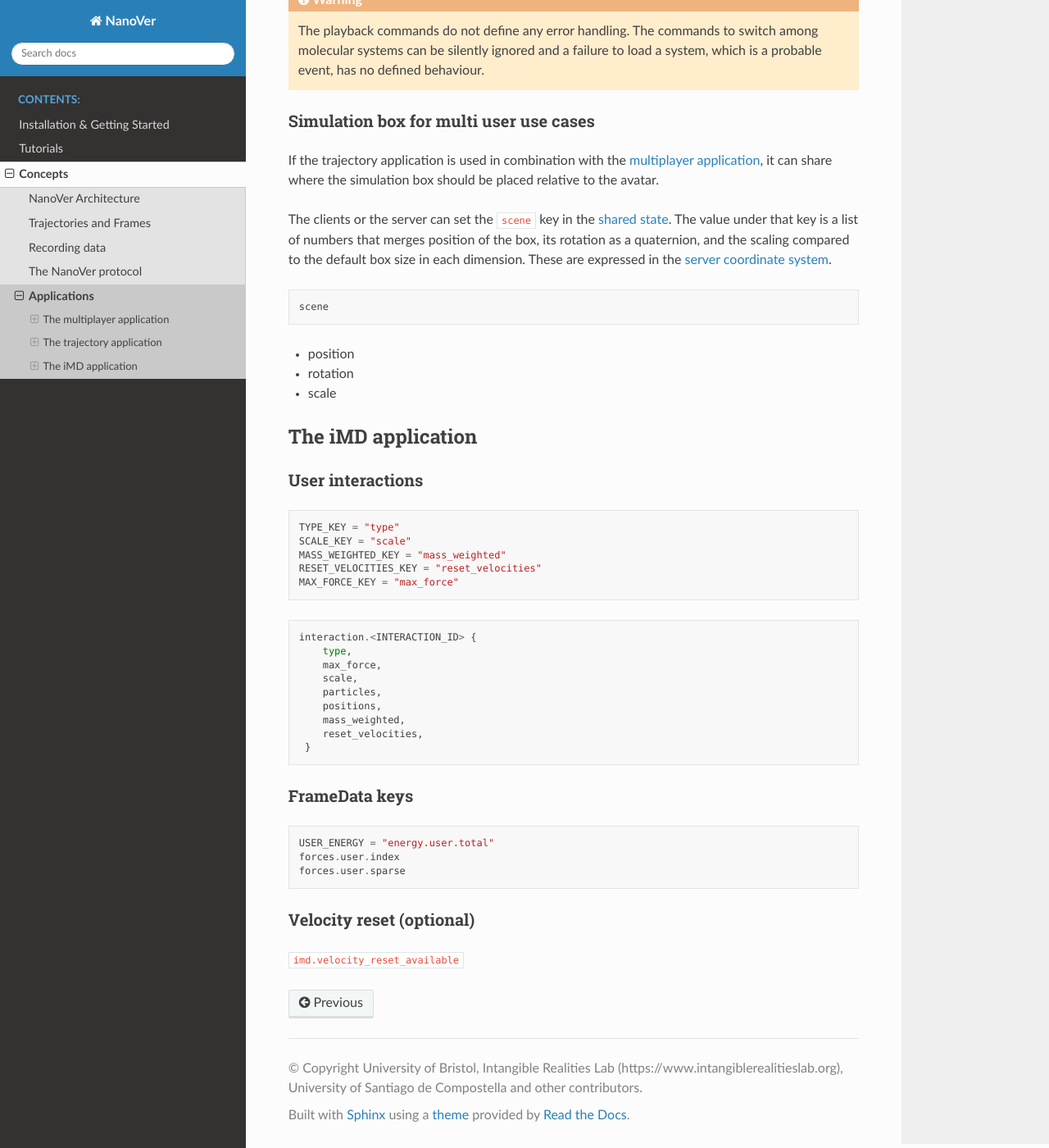
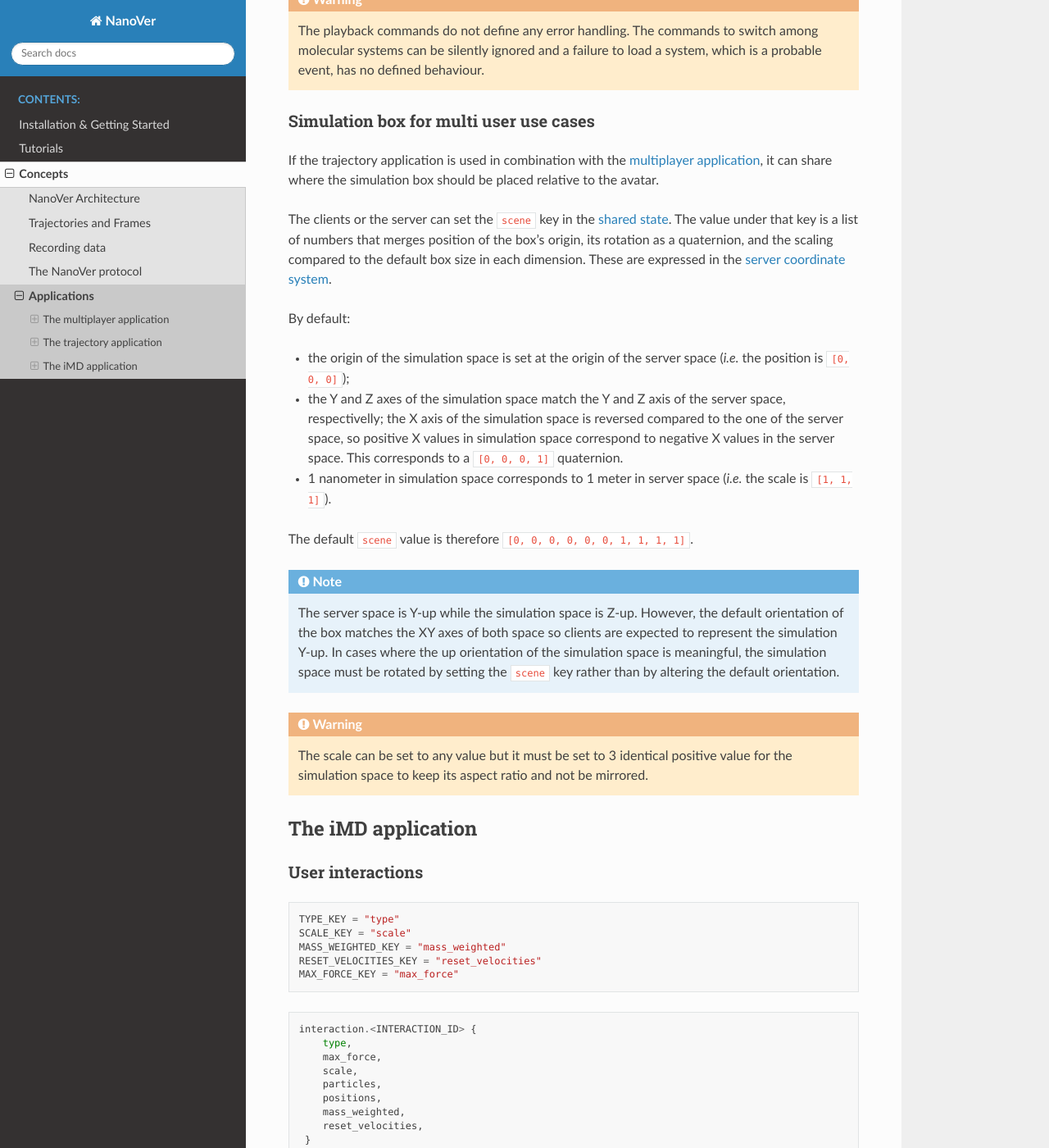
Before and after one commit to IRL2/nanover-docs, a Sphinx documentation site: the page built from source/concepts/applications.rst, in a window 1280 px wide and 1400 px high, scrolled down 9462 px. Shown: the whole window at 82% size. Built offline with Sphinx 7.4.7 and the Read the Docs theme 2.0.0, drawn with Linux system fonts in a browser that asks for light colours; pages that are not in the unit, such as notebooks, are missing from menus.

Commit message:
Finish documenting the scene key

```diff
--- a/source/concepts/applications.rst
+++ b/source/concepts/applications.rst
@@ -510,17 +510,37 @@ should be placed relative to the avatar.
 
 The clients or the server can set the ``scene`` key in the :ref:`shared state
 <state-service>`. The value under that key is a list of numbers that merges
-position of the box, its rotation as a quaternion, and the scaling compared to
-the default box size in each dimension. These are expressed in the :ref:`server
-coordinate system <multiplayer-coordinate-systems>`.
+position of the box's origin, its rotation as a quaternion, and the scaling
+compared to the default box size in each dimension. These are expressed in the
+:ref:`server coordinate system <multiplayer-coordinate-systems>`.
 
-.. code::
+By default:
 
-   scene
+* the origin of the simulation space is set at the origin of the server space
+  (`i.e.` the position is ``[0, 0, 0]``);
+* the Y and Z axes of the simulation space match the Y and Z axis of the server
+  space, respectivelly; the X axis of the simulation space is reversed compared
+  to the one of the server space, so positive X values in simulation space
+  correspond to negative X values in the server space. This corresponds to a
+  ``[0, 0, 0, 1]`` quaternion.
+* 1 nanometer in simulation space corresponds to 1 meter in server space
+  (`i.e.` the scale is ``[1, 1, 1]``).
 
-* position
-* rotation
-* scale
+The default ``scene`` value is therefore ``[0, 0, 0, 0, 0, 0, 1, 1, 1, 1]``.
+
+.. note::
+
+   The server space is Y-up while the simulation space is Z-up. However, the
+   default orientation of the box matches the XY axes of both space so clients
+   are expected to represent the simulation Y-up. In cases where the up
+   orientation of the simulation space is meaningful, the simulation space must
+   be rotated by setting the ``scene`` key rather than by altering the default
+   orientation.
+
+.. warning::
+
+   The scale can be set to any value but it must be set to 3 identical positive
+   value for the simulation space to keep its aspect ratio and not be mirrored.
 
 
 .. _imd-application:
```
